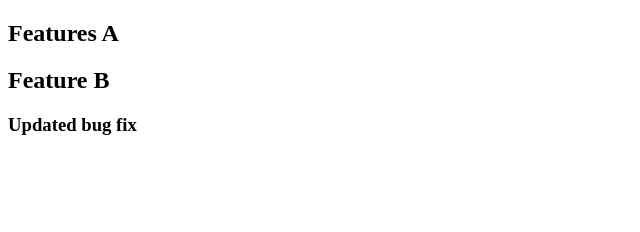
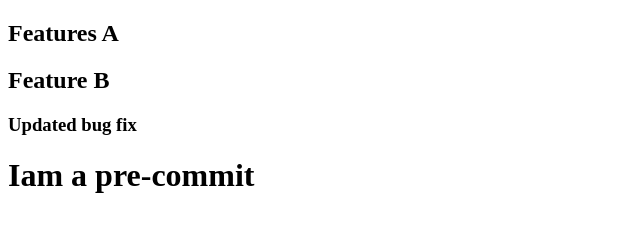
Before and after one commit to bharathan2003/Assignment8_git, a plain HTML site: page index.html in a window 1280 px wide. Shown: the whole page, without its empty margins (0-640 px from the left). Drawn offline with Linux system fonts and the light colour scheme.

Commit message:
pre-commit,post-commit

```diff
--- a/index.html
+++ b/index.html
@@ -10,5 +10,6 @@
     <h2>Features A</h2>
     <h2>Feature B </h2>
     <h3>Updated bug fix</h3>
+    <h1>Iam a pre-commit </h1>
 </body>
 </html>
```
